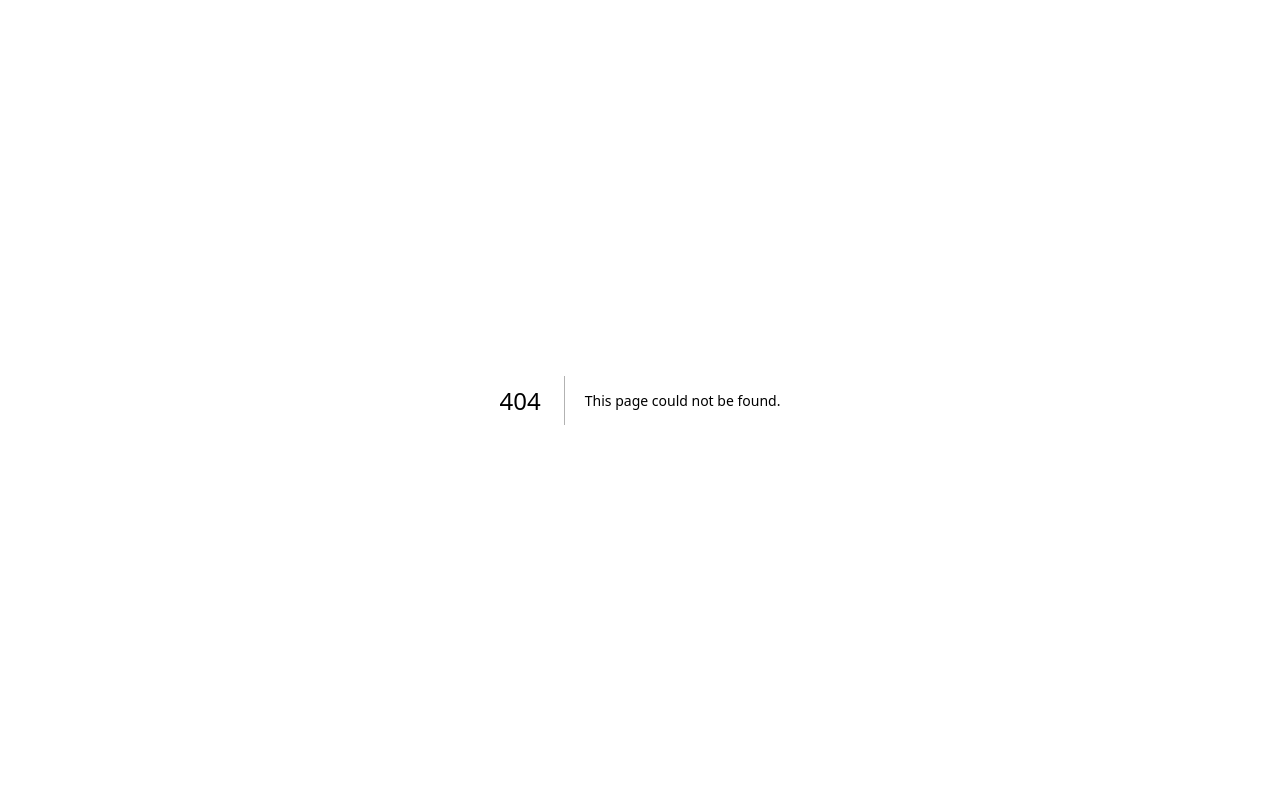
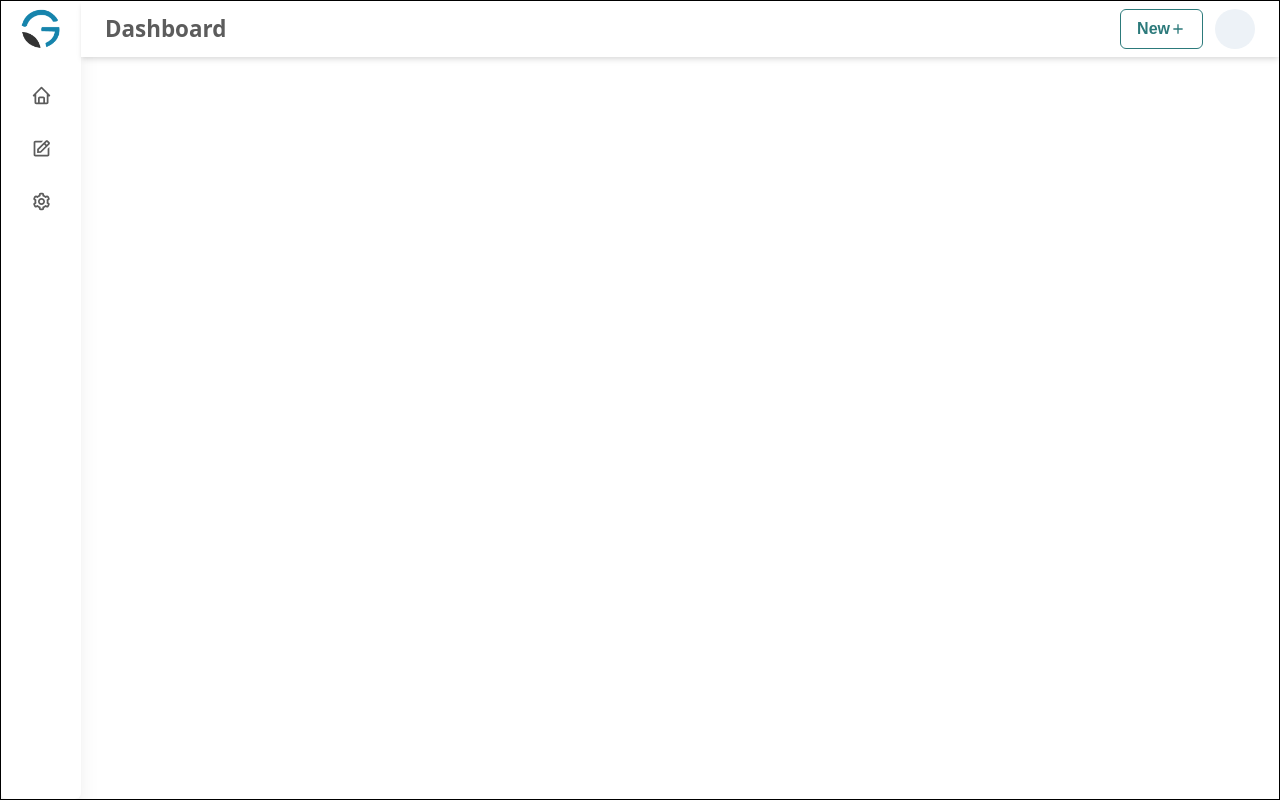
Before and after one commit to yograjtandel/GoalQuest, a Next.js app: page /dashboard in a window 1280 px wide. Before the commit this address had no page. Built offline with nearby package versions, Linux system fonts and the light colour scheme.

Commit message:
ui changes

```diff
--- a/pages/auth/login.js
+++ b/pages/auth/login.js
@@ -12,8 +12,7 @@ const login = () => {
         alignItems={"center"}
         height={'100%'}
         minH={'100vh'}
-        overflow={"hidden"}
-      >
+        overflow={"hidden"}>
         <Card p={4} w={'50%'} boxShadow='lg' rounded='md' bg='white'>
           <CardBody>
            <Heading as='h4' size='md'textAlign={'center'}>Welcome Back !</Heading>
@@ -23,7 +22,6 @@ const login = () => {
            <InputWrapper  title="Password">
             <Input type="password" placeholder="*******"></Input>
            </InputWrapper>
-
            <Flex w={'100%'} mt={'4'} flexDirection={'column'}>
           <Box> <Link href={'#'}>Forgot Password?</Link></Box>
            <Button mt={4} w={'100%'} colorScheme='blue'>Login</Button>
--- /dev/null
+++ b/pages/dashboard/index.js
@@ -0,0 +1,44 @@
+import {
+    Grid,
+    GridItem,
+    Box,
+    Input,
+    Button,
+    Checkbox,
+    Flex,
+    Select,
+  } from "@chakra-ui/react";
+  import { AddIcon, ChevronDownIcon } from "@chakra-ui/icons";
+  import Sidebar from "@/src/Components/sidebar/Sidebar";
+  import Header from "@/src/Components/header/Header";
+  import InputWrapper from "@/src/Components/form/InputWrapper";
+
+  const setting = () => {
+    return (
+      <>
+        <Box w="100%" h={"100%"} minH={"100vh"}>
+          <Grid
+            border={"1px solid black"}
+            templateAreas={{ base: `"main"`, md: `"nav main"`, lg: `nav main` }}
+            gridTemplateColumns={"80px 1fr"}
+            gap="0"
+            color="blackAlpha.700"
+            fontWeight="bold"
+            minH={"100vh"}
+          >
+            <GridItem area={"nav"} justifyContent={"start"} alignItems={"start"}>
+              <Sidebar display="flex" justifyContent="start" />
+            </GridItem>
+            <GridItem area={"main"} h={"100%"}>
+              <Header title={"Dashboard"} />
+              <Box p={4} w={"100%"} display={"flex"} justifyContent={"start"}>
+
+              </Box>
+            </GridItem>
+          </Grid>
+        </Box>
+      </>
+    );
+  };
+
+  export default setting;
--- a/src/Components/Task/NewTask.js
+++ b/src/Components/Task/NewTask.js
@@ -29,14 +29,25 @@ import Cards from "../card/Card";
 // import { AddIcon } from "@chakra-ui/icons";
 import { AddIcon } from "@chakra-ui/icons";
 const NewTask = () => {
+  const [maintitle, setTitle] = useState();
   const { isOpen, onOpen, onClose } = useDisclosure();
   const [isLogtime, setIsLogtime] = useState(false);
+
+  console.log(isLogtime);
   const btnRef = useRef();
 
-  const parentChildTaskHandler = () => {
+  const parentTaskHandler = () => {
     setIsLogtime(false);
+    setTitle("Parent Task");
     onOpen();
   };
+
+  const childTaskHandler = () => {
+    setIsLogtime(false);
+    setTitle("Child Task");
+    onOpen();
+  };
+
   const logtimeHandler = () => {
     setIsLogtime(true);
     onOpen();
@@ -88,8 +99,7 @@ const NewTask = () => {
                 px={"4"}
                 bg={"none"}
                 borderBottom={"1px solid"}
-                borderColor={"gray.300"}
-              >
+                borderColor={"gray.300"}>
                 <Box as="span" flex="1" textAlign="left">
                   Parent Task
                 </Box>
@@ -101,16 +111,16 @@ const NewTask = () => {
                 <Button
                   size={"sm"}
                   ref={btnRef}
-                  onClick={parentChildTaskHandler}
+                  onClick={parentTaskHandler}
                   bg={"secondary.400"}
                   color={"white"}
-                  _hover={{bg: "primary.400"}}>
+                  _hover={{ bg: "primary.400" }}>
                   <AddIcon />
                 </Button>
               </Box>
               <Flex justifyContent={"space-between"} flexWrap={"wrap"}>
-                <Cards/>
-                <Cards/>
+                <Cards />
+                <Cards />
               </Flex>
             </AccordionPanel>
           </AccordionItem>
@@ -120,10 +130,9 @@ const NewTask = () => {
                 px={"4"}
                 ref={btnRef}
                 bg={"none"}
-                onClick={parentChildTaskHandler}
+                onClick={childTaskHandler}
                 borderBottom={"1px solid"}
-                borderColor={"gray.300"}
-              >
+                borderColor={"gray.300"}>
                 <Box as="span" flex="1" textAlign="left">
                   Child Task
                 </Box>
@@ -136,8 +145,7 @@ const NewTask = () => {
             <h2>
               <AccordionButton
                 borderBottom={"1px solid"}
-                borderColor={"gray.300"}
-              >
+                borderColor={"gray.300"}>
                 <Box as="span" flex="1" textAlign="left">
                   Time Logs
                 </Box>
@@ -185,9 +193,14 @@ const NewTask = () => {
         </Accordion>
       </Box>
       <Box>
-        <Drawer isOpen={isOpen} onOpen={onOpen} onClose={onClose} size={"md"} maintitle="Parent Task ">
-          {!isLogtime && <ParentChildTask  />}
-          {isLogtime && <Logtime  />}
+        <Drawer
+          isOpen={isOpen}
+          onOpen={onOpen}
+          onClose={onClose}
+          size={"md"}
+          maintitle={maintitle}>
+          {!isLogtime && <ParentChildTask />}
+          {isLogtime && <Logtime />}
         </Drawer>
       </Box>
     </>
--- a/src/Components/drawer/Drawer.js
+++ b/src/Components/drawer/Drawer.js
@@ -22,8 +22,7 @@ function CustomDrawer(props) {
         placement="right"
         onClose={props.onClose}
         finalFocusRef={props.btnRef}
-         size={props.size || "lg"}
-        >
+         size={props.size || "lg"}>
         <DrawerOverlay />
         <DrawerContent>
           <DrawerCloseButton />
--- a/src/Components/sidebar/Sidebar.js
+++ b/src/Components/sidebar/Sidebar.js
@@ -12,8 +12,8 @@ import {
 const LinkItems = [
   { icon: <BiHome /> },
   { icon: <BiEdit /> },
-  { icon: <BiMessageAltDetail /> },
-  { icon: <BiReceipt /> },
+  // { icon: <BiMessageAltDetail /> },
+  // { icon: <BiReceipt /> },
   { icon: <BiCog /> },
 ];
 const sidebar = () => {
@@ -23,16 +23,14 @@ const sidebar = () => {
       w={"100%"}
       m={0}
       flexDirection="column"
-      boxShadow="xs"
-      rounded="md"
-      bg="white">
+      boxShadow='xl' p='2' rounded='md' bg='white'>
       <Box
         w={"100%"}
         display={"flex"}
         alignItems="start"
         justifyContent="center"
         p={0}
-        pt={2}>
+        >
         <Image src={logo.src} w={"auto"} h={"40px"} alt="logo" />
       </Box>
       <Flex
@@ -55,7 +53,6 @@ const sidebar = () => {
           ))}
         </List>
       </Flex>
-      {/* <CloseButton display={{ base: 'flex', md: 'none' }} onClick={onClose} /> */}
     </Flex>
   );
 };
```
